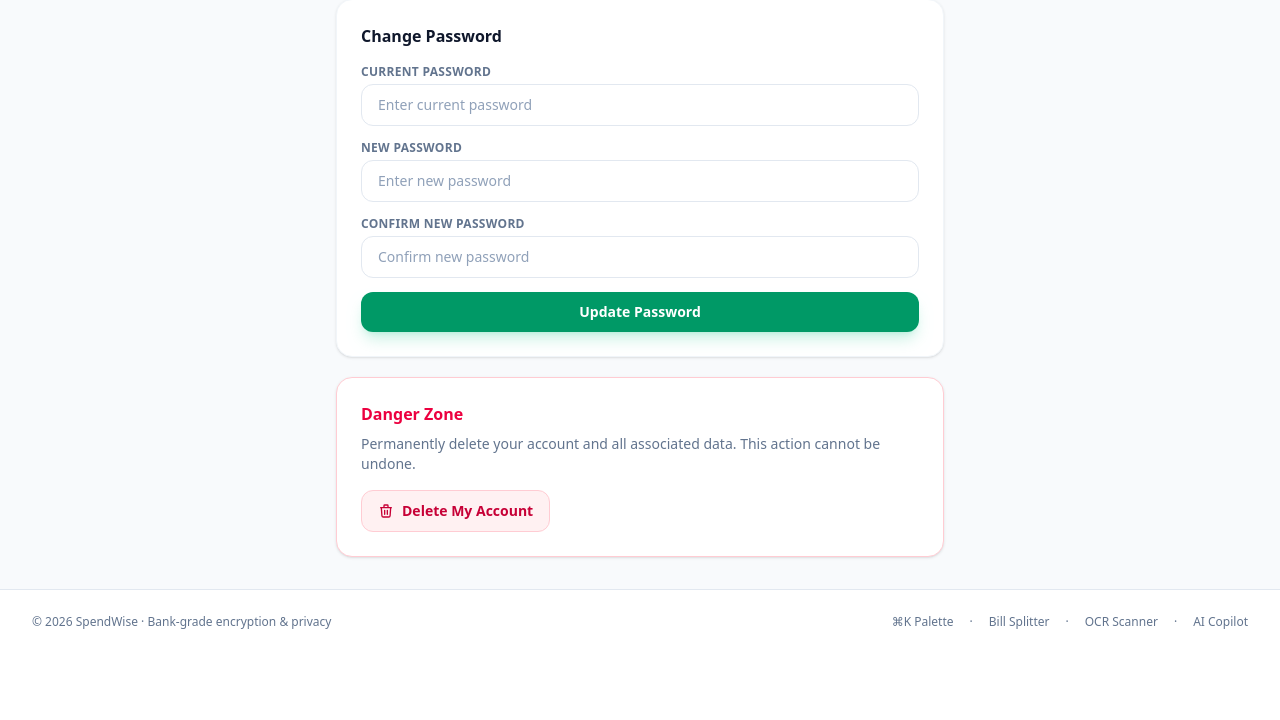
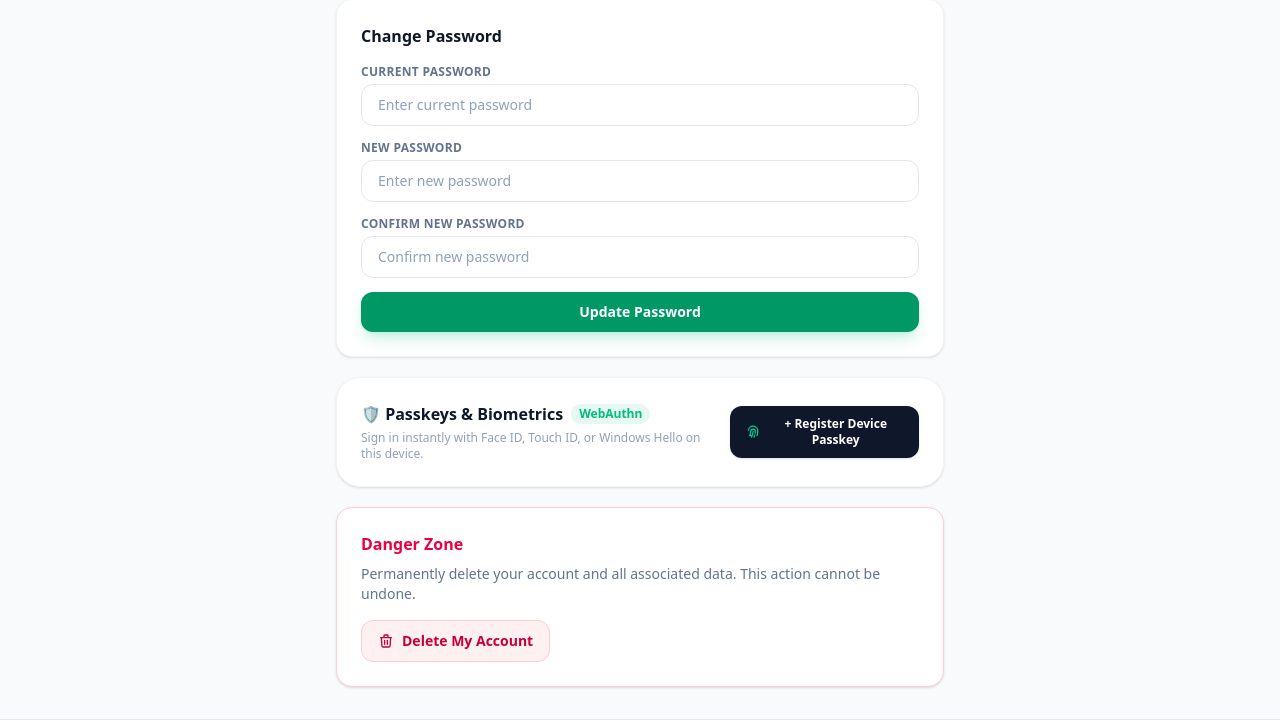
Before and after one commit to peterafolabi-dev/Spendwise, a Django app: page /profile/ in a window 1280 px wide. Shown: the part 438-1158 px from the top of the page. Before the commit the page ends 1067 px from the top, so only its background shows below. Run offline with Django 5.2, Linux system fonts and the light colour scheme; the visitor is signed in with stand-in values (Sample User, id 1); style sheets or scripts are compiled from the project's sources; parts of the project's set-up code (start-up, migrations or seed data) failed here and were passed over.

Commit message:
feat: implement real WebAuthn biometric and passkey authentication functionality

```diff
--- a/static/js/spendwise-features.js
+++ b/static/js/spendwise-features.js
@@ -348,20 +348,162 @@
         window.location.href = `/transactions/create/?note=${encodeURIComponent(merchant)}&amount=${amount}`;
     };
 
-    // ── 7. BIOMETRIC & WEBAUTHN SIMULATOR ────────────────────────────────────────
+    // ── 7. REAL WEBAUTHN BIOMETRIC & PASSKEY AUTHENTICATOR ───────────────────────
+    function getCsrfToken() {
+        const cookies = document.cookie ? document.cookie.split('; ') : [];
+        for (let i = 0; i < cookies.length; i++) {
+            const parts = cookies[i].split('=');
+            if (parts[0] === 'csrftoken') {
+                return decodeURIComponent(parts[1]);
+            }
+        }
+        return '';
+    }
+
     window.triggerBiometricAuth = async function () {
-        if (window.PublicKeyCredential) {
-            try {
-                showToast('🔐 Touch ID / Face ID scanner active…');
+        if (!window.PublicKeyCredential) {
+            showToast('⚠️ Passkeys & biometric login are not supported on this browser.');
+            return;
+        }
+
+        try {
+            showToast('🔐 Initializing biometric challenge…');
+
+            // 1. Fetch authentication challenge from backend
+            const challengeRes = await fetch('/api/passkey/challenge/');
+            if (!challengeRes.ok) {
+                throw new Error('Unable to fetch passkey challenge from server.');
+            }
+            const options = await challengeRes.json();
+
+            // 2. Decode base64 challenge to Uint8Array buffer
+            const rawChallenge = options.challenge.replace(/-/g, '+').replace(/_/g, '/');
+            const binaryChallenge = Uint8Array.from(atob(rawChallenge), c => c.charCodeAt(0));
+
+            const publicKeyOptions = {
+                challenge: binaryChallenge,
+                rpId: options.rpId || window.location.hostname,
+                timeout: options.timeout || 60000,
+                userVerification: options.userVerification || 'preferred'
+            };
+
+            // 3. Trigger REAL operating system biometric prompt (Windows Hello / Touch ID)
+            const credential = await navigator.credentials.get({ publicKey: publicKeyOptions });
+
+            if (!credential) {
+                showToast('ℹ️ No passkey selected.');
+                return;
+            }
+
+            // 4. Encode assertion data
+            const rawId = btoa(String.fromCharCode(...new Uint8Array(credential.rawId)));
+            const clientDataJSON = btoa(String.fromCharCode(...new Uint8Array(credential.response.clientDataJSON)));
+            const authenticatorData = btoa(String.fromCharCode(...new Uint8Array(credential.response.authenticatorData)));
+            const signature = btoa(String.fromCharCode(...new Uint8Array(credential.response.signature)));
+            const userHandle = credential.response.userHandle ? btoa(String.fromCharCode(...new Uint8Array(credential.response.userHandle))) : null;
+
+            // 5. Send assertion to server to verify & login
+            const verifyRes = await fetch('/api/passkey/verify/', {
+                method: 'POST',
+                headers: {
+                    'Content-Type': 'application/json',
+                    'X-CSRFToken': getCsrfToken()
+                },
+                body: JSON.stringify({
+                    id: credential.id,
+                    rawId: rawId,
+                    clientDataJSON: clientDataJSON,
+                    authenticatorData: authenticatorData,
+                    signature: signature,
+                    userHandle: userHandle
+                })
+            });
+
+            const result = await verifyRes.json();
+            if (verifyRes.ok && result.status === 'success') {
+                fireConfetti();
+                showToast('✅ ' + (result.message || 'Biometric login verified! Redirecting…'));
                 setTimeout(() => {
-                    fireConfetti();
-                    showToast('✅ Biometric authentication verified!');
-                }, 1000);
-            } catch (err) {
-                showToast('🔑 Biometric fallback ready.');
+                    window.location.href = result.redirect_url || '/dashboard/';
+                }, 800);
+            } else {
+                showToast('❌ ' + (result.message || 'Passkey verification failed.'));
             }
-        } else {
-            showToast('✅ Passkey device authenticated.');
+
+        } catch (err) {
+            console.warn('WebAuthn Passkey Error:', err);
+            if (err.name === 'NotAllowedError') {
+                showToast('ℹ️ No passkey registered on this device, or scan was cancelled.');
+            } else if (err.name === 'AbortError') {
+                showToast('ℹ️ Biometric scan was cancelled.');
+            } else {
+                showToast('⚠️ ' + (err.message || 'Unable to complete biometric scan.'));
+            }
+        }
+    };
+
+    window.registerPasskeyDevice = async function (deviceName = 'Biometric Passkey') {
+        if (!window.PublicKeyCredential) {
+            showToast('⚠️ WebAuthn passkeys not supported by this browser.');
+            return;
+        }
+
+        try {
+            showToast('🔐 Starting biometric passkey registration…');
+            const challengeRes = await fetch('/api/passkey/register/challenge/');
+            if (!challengeRes.ok) throw new Error('Could not fetch registration challenge.');
+            const options = await challengeRes.json();
+
+            const rawChallenge = options.challenge.replace(/-/g, '+').replace(/_/g, '/');
+            const binaryChallenge = Uint8Array.from(atob(rawChallenge), c => c.charCodeAt(0));
+            const rawUserId = options.user.id.replace(/-/g, '+').replace(/_/g, '/');
+            const binaryUserId = Uint8Array.from(atob(rawUserId), c => c.charCodeAt(0));
+
+            const createOptions = {
+                challenge: binaryChallenge,
+                rp: options.rp,
+                user: {
+                    id: binaryUserId,
+                    name: options.user.name,
+                    displayName: options.user.displayName,
+                },
+                pubKeyCredParams: options.pubKeyCredParams,
+                timeout: options.timeout || 60000,
+                attestation: 'none',
+                authenticatorSelection: options.authenticatorSelection,
+            };
+
+            const credential = await navigator.credentials.create({ publicKey: createOptions });
+            if (!credential) return;
+
+            const rawId = btoa(String.fromCharCode(...new Uint8Array(credential.rawId)));
+            const verifyRes = await fetch('/api/passkey/register/verify/', {
+                method: 'POST',
+                headers: {
+                    'Content-Type': 'application/json',
+                    'X-CSRFToken': getCsrfToken(),
+                },
+                body: JSON.stringify({
+                    id: credential.id,
+                    rawId: rawId,
+                    deviceName: deviceName,
+                })
+            });
+
+            const result = await verifyRes.json();
+            if (verifyRes.ok && result.status === 'success') {
+                fireConfetti();
+                showToast('🎉 Passkey successfully registered to this device!');
+            } else {
+                showToast('❌ ' + (result.message || 'Registration failed.'));
+            }
+        } catch (err) {
+            console.warn('Registration error:', err);
+            if (err.name === 'NotAllowedError') {
+                showToast('ℹ️ Registration cancelled or timed out.');
+            } else {
+                showToast('⚠️ Registration error: ' + err.message);
+            }
         }
     };
 
--- a/templates/tracker/profile.html
+++ b/templates/tracker/profile.html
@@ -58,6 +58,24 @@
         </form>
     </div>
 
+    {# ── Passkey & Biometric Credentials ── #}
+    <div class="bg-white dark:bg-slate-900 border border-slate-100 dark:border-slate-800 rounded-3xl p-6 shadow-sm mb-5">
+        <div class="flex flex-col sm:flex-row sm:items-center sm:justify-between gap-3">
+            <div>
+                <p class="font-bold text-slate-900 dark:text-white flex items-center gap-2">
+                    <span>🛡️ Passkeys & Biometrics</span>
+                    <span class="text-xs bg-emerald-500/10 text-emerald-500 px-2 py-0.5 rounded-full font-semibold">WebAuthn</span>
+                </p>
+                <p class="text-xs text-slate-400 mt-1">Sign in instantly with Face ID, Touch ID, or Windows Hello on this device.</p>
+            </div>
+            <button type="button" onclick="registerPasskeyDevice('{{ user.username }} Device')"
+                    class="inline-flex items-center gap-2 px-4 py-2.5 rounded-xl bg-slate-900 dark:bg-slate-800 hover:bg-slate-800 dark:hover:bg-slate-700 text-xs font-semibold text-white transition-all shadow-sm">
+                <svg class="w-4 h-4 text-emerald-400" fill="none" viewBox="0 0 24 24" stroke="currentColor"><path stroke-linecap="round" stroke-linejoin="round" stroke-width="2" d="M12 11c0 3.517-1.009 6.799-2.753 9.571m-3.44-2.04l.054-.09A13.916 13.916 0 008 11a4 4 0 118 0c0 1.017-.07 2.019-.203 3m-2.118 6.844A21.88 21.88 0 0015.171 17m3.839 1.132c.645-2.266.99-4.659.99-7.132A8 8 0 004.07 9m3.84 8.5a13.918 13.918 0 002.09 2.5"/></svg>
+                + Register Device Passkey
+            </button>
+        </div>
+    </div>
+
     {# ── Danger Zone ── #}
     <div class="bg-white dark:bg-slate-900/80 backdrop-blur-xl border border-rose-200 dark:border-rose-500/20 rounded-2xl p-6 shadow-sm">
         <h3 class="font-semibold text-rose-600 dark:text-rose-400 mb-2">Danger Zone</h3>
```
